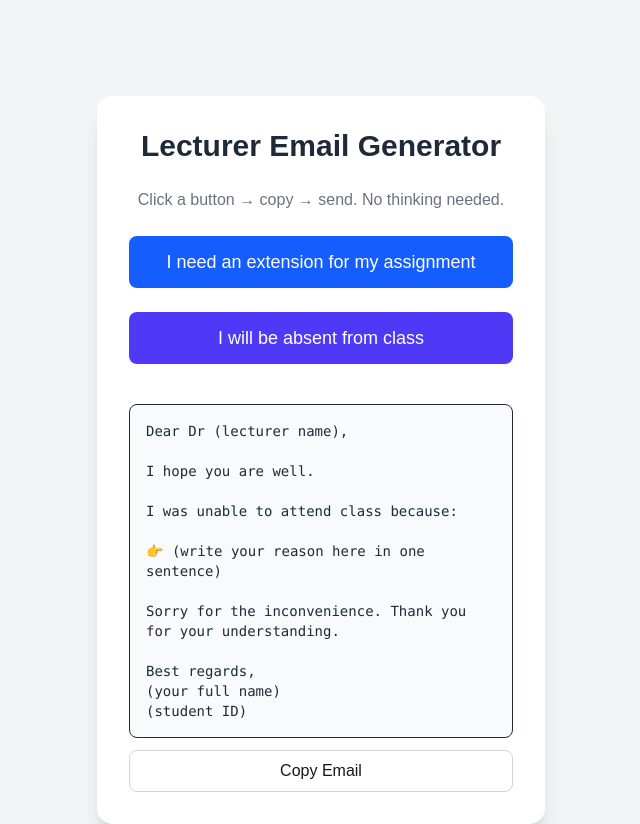
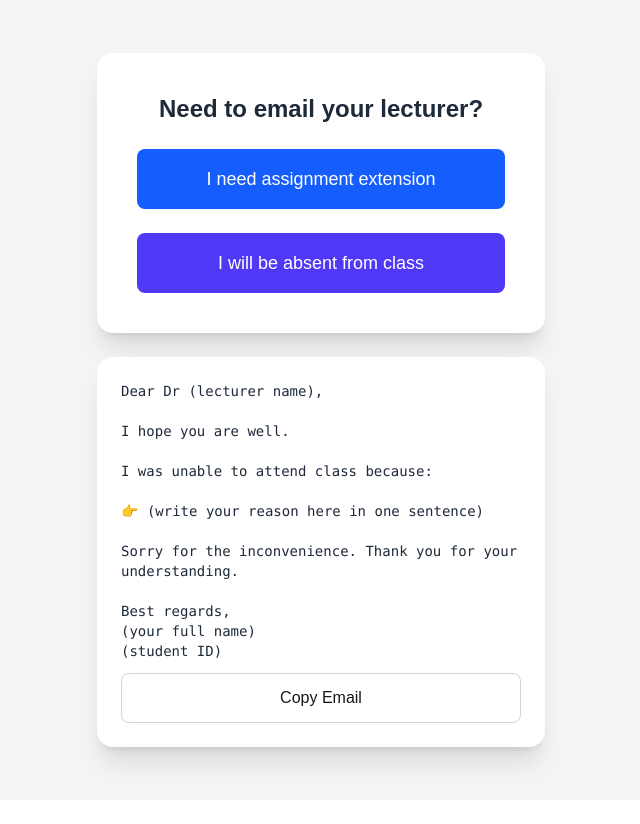
Before and after one commit to lwowken/my-first-saas, a Next.js app: page / in a window 1280 px wide. Both pictures are taken after a click on the button "I will be absent from class". Shown: the whole page, without its empty margins (319-959 px from the left). After the commit the page ends 800 px from the top, so only its background shows below. Built offline with nearby package versions, Linux system fonts and the light colour scheme.

Commit message:
Super minimal UI

```diff
--- a/app/page.tsx
+++ b/app/page.tsx
@@ -7,45 +7,43 @@ export default function Home() {
   const [result, setResult] = useState("");
 
   return (
-    <div className="min-h-screen bg-gray-100 flex flex-col items-center pt-24 px-4">
+    <div className="min-h-screen flex flex-col items-center justify-center bg-gray-100 px-4">
 
-      <div className="bg-white shadow-xl rounded-2xl p-8 w-full max-w-md space-y-6">
+      <div className="bg-white shadow-xl rounded-2xl p-10 w-full max-w-md text-center space-y-6">
 
-        <h1 className="text-3xl font-bold text-center text-gray-800">
-          Lecturer Email Generator
+        <h1 className="text-2xl font-semibold text-gray-800">
+          Need to email your lecturer?
         </h1>
-
-        <p className="text-center text-gray-500">
-          Click a button → copy → send. No thinking needed.
-        </p>
 
         <button
           onClick={() =>
             setResult(generateLecturerEmail("extension", "polite", "", ""))
           }
-          className="w-full bg-blue-600 hover:bg-blue-700 text-white py-3 rounded-lg text-lg font-medium transition"
+          className="w-full bg-blue-600 hover:bg-blue-700 text-white py-4 rounded-lg text-lg font-medium transition"
         >
-          I need an extension for my assignment
+          I need assignment extension
         </button>
 
         <button
           onClick={() =>
             setResult(generateLecturerEmail("absence", "polite", "", ""))
           }
-          className="w-full bg-indigo-600 hover:bg-indigo-700 text-white py-3 rounded-lg text-lg font-medium transition"
+          className="w-full bg-indigo-600 hover:bg-indigo-700 text-white py-4 rounded-lg text-lg font-medium transition"
         >
           I will be absent from class
         </button>
 
+      </div>
+
       {result && (
-          <div className="space-y-3 pt-4">
-            <pre className="whitespace-pre-wrap border p-4 rounded-lg bg-gray-50 text-gray-800 text-sm">
+        <div className="bg-white shadow-xl rounded-2xl p-6 w-full max-w-md mt-6 space-y-3">
+          <pre className="whitespace-pre-wrap text-sm text-gray-800">
             {result}
           </pre>
 
           <button
             onClick={() => navigator.clipboard.writeText(result)}
-              className="w-full border border-gray-300 py-2 rounded-lg hover:bg-gray-100 transition"
+            className="w-full border border-gray-300 py-3 rounded-lg hover:bg-gray-100 transition"
           >
             Copy Email
           </button>
@@ -53,7 +51,5 @@ export default function Home() {
       )}
 
     </div>
-
-    </div>
   );
 }
```
Lines whose indentation alone changed are shown as unchanged.
